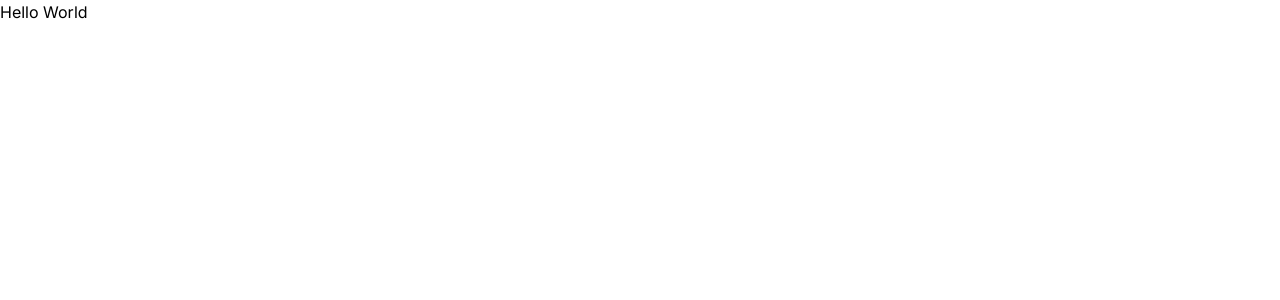
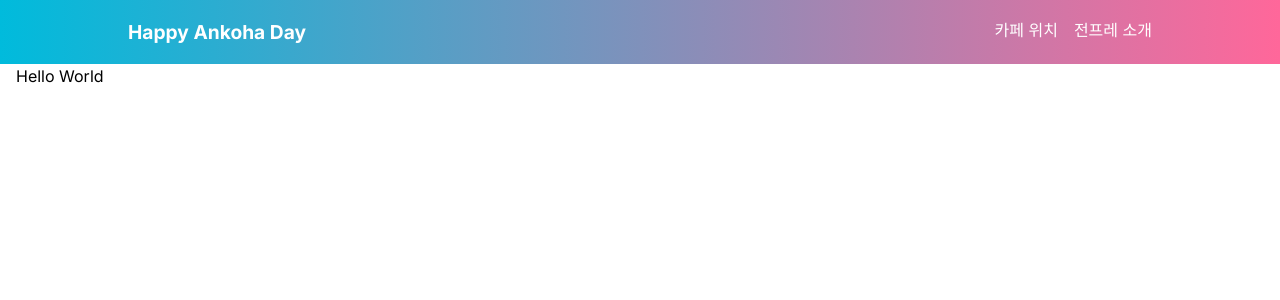
Before and after one commit to 5tarlight/happy-ankoha-day, a Next.js app: page / in a window 1280 px wide. Shown: the top 300 px of the page. Built offline with nearby package versions, Linux system fonts and the light colour scheme.

Commit message:
header design

```diff
--- a/app/globals.css
+++ b/app/globals.css
@@ -10,5 +10,4 @@
 
 a {
   text-decoration: none;
-  color: black;
 }
--- a/app/layout.tsx
+++ b/app/layout.tsx
@@ -1,6 +1,7 @@
 import type { Metadata } from "next";
 import { Inter } from "next/font/google";
 import "./globals.css";
+import Header from "@/components/header/Header";
 
 const inter = Inter({ subsets: ["latin"] });
 
@@ -16,7 +17,10 @@ export default function RootLayout({
 }>) {
   return (
     <html lang="ko">
-      <body className={inter.className}>{children}</body>
+      <body className={inter.className}>
+        <Header />
+        <main className="pl-4 pr-4 min-h-full">{children}</main>
+      </body>
     </html>
   );
 }
--- /dev/null
+++ b/components/header/Header.tsx
@@ -0,0 +1,28 @@
+import Link from "next/link";
+
+const Header = () => {
+  const gradient = `linear-gradient(90deg, rgba(0,187,220,1) 0%, rgba(255,103,154,1) 100%)`;
+
+  return (
+    <header
+      style={{ background: gradient }}
+      className="bg-yellow-200 h-16 flex w-full content-center text-center align-middle items-center justify-center text-white"
+    >
+      <div className="flex max-w-[1024px] justify-between w-full">
+        <h1 className="select-none hover:cursor-pointer font-bold text-[1.2rem]">
+          <Link href="/">Happy Ankoha Day</Link>
+        </h1>
+        <div className="flex">
+          <div className="mr-4 hover:cursor-pointer hover:underline">
+            카페 위치
+          </div>
+          <div className="hover:cursor-pointer hover:underline">
+            전프레 소개
+          </div>
+        </div>
+      </div>
+    </header>
+  );
+};
+
+export default Header;
```
